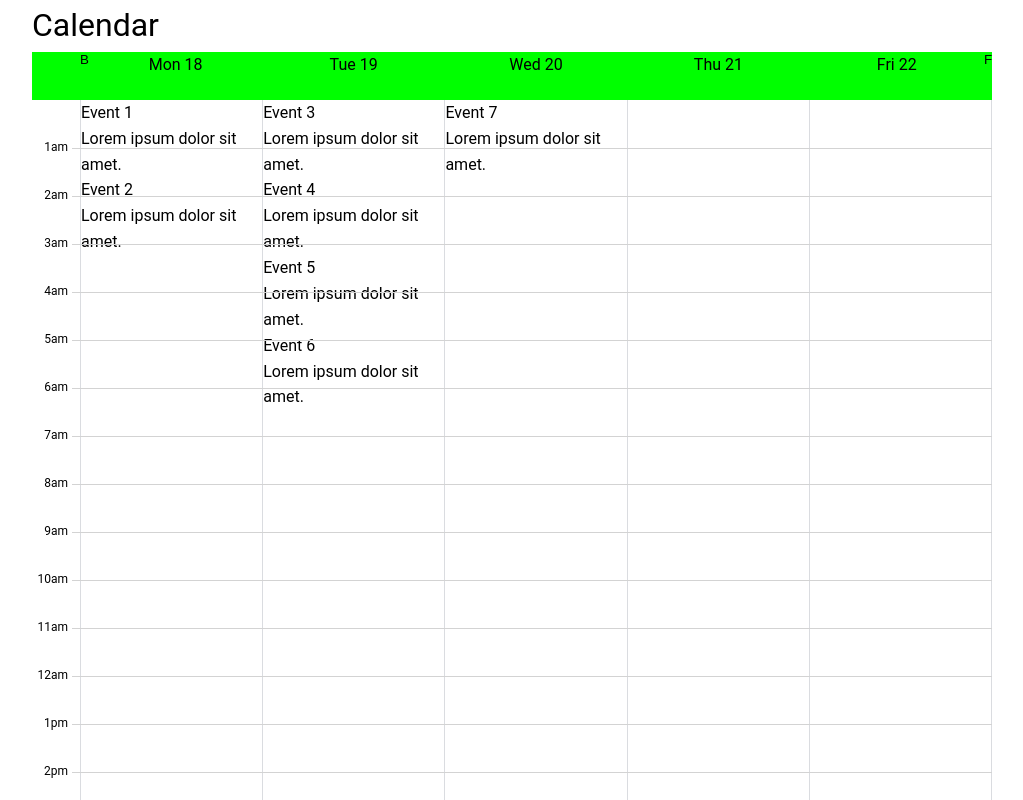
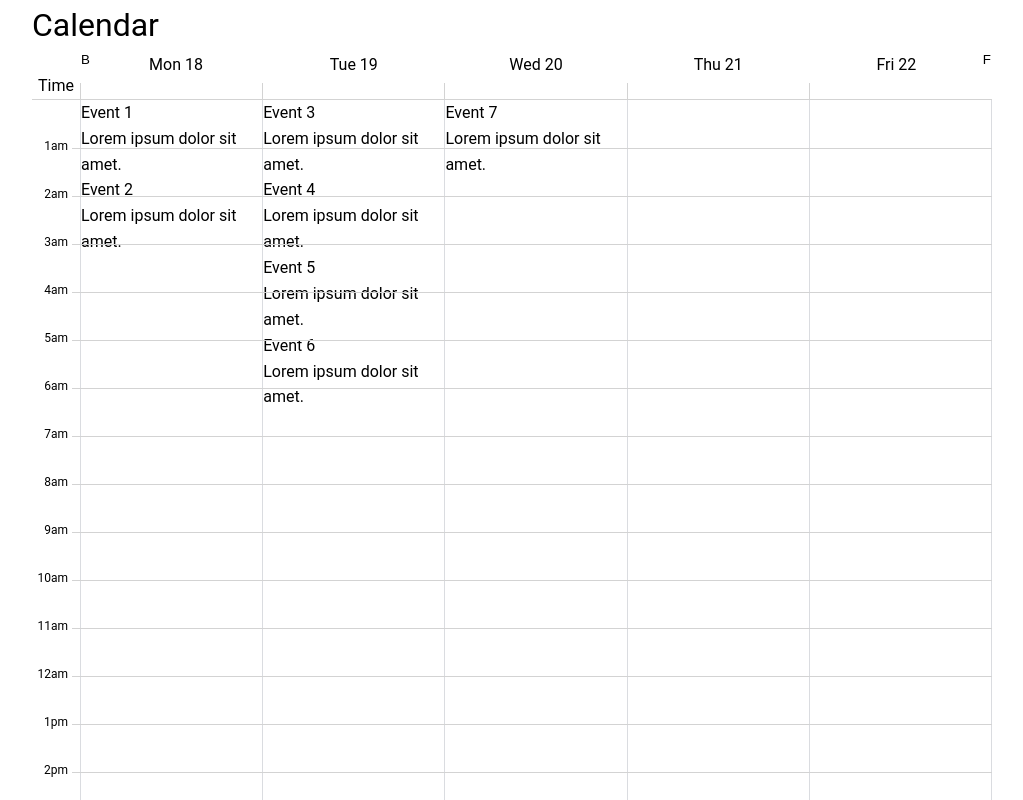
Before and after one commit to dreiv/ng-calendar, an Angular app: page / in a window 1280 px wide. Shown: the top 800 px of the page, without its empty margins (128-1151 px from the left). Built offline with nearby package versions, Linux system fonts and the light colour scheme.

Commit message:
added gutters to header

```diff
--- a/src/app/app.component.html
+++ b/src/app/app.component.html
@@ -2,4 +2,4 @@
 
 <app-calendar></app-calendar>
 
-<p>content after calendar</p>
+<h2>content after calendar</h2>
--- a/src/app/calendar/calendar-header/calendar-header.component.html
+++ b/src/app/calendar/calendar-header/calendar-header.component.html
@@ -1,3 +1,4 @@
+<div class="time-text">Time</div>
 <div class="day">
   <button class="prev">B</button>
   Mon 18
--- a/src/app/calendar/calendar-header/calendar-header.component.scss
+++ b/src/app/calendar/calendar-header/calendar-header.component.scss
@@ -1,4 +1,5 @@
 @import '../styles/calendar.defs';
+@import 'abstracts/mixins';
 
 :host {
   position: sticky;
@@ -7,13 +8,41 @@
 
   display: flex;
   height: 3rem;
-  padding-left: $hourSize;
+  border-bottom: 1px solid $line_col;
 
-  background-color: lime;
+  background-color: white;
+}
+
+.time-text {
+  display: flex;
+  align-items: flex-end;
+  justify-content: center;
+  width: $hourSize;
 }
 
 .day {
+  position: relative;
+
+  padding-left: 1px;
+
   text-align: center;
+
+  &:last-of-type {
+    padding-right: 1px;
+  }
+
+  &::before {
+    position: absolute;
+    bottom: 0;
+    left: 0;
+
+    width: 100%;
+    height: 1rem;
+
+    border-left: $line_col 1px solid;
+
+    content: '';
+  }
 }
 
 .prev {
--- a/src/app/calendar/calendar-time/calendar-time.component.scss
+++ b/src/app/calendar/calendar-time/calendar-time.component.scss
@@ -16,7 +16,7 @@
 
   > span {
     position: relative;
-    top: -10px;
+    top: -10.5px;
 
     float: right;
     padding-right: 0.75rem;
@@ -29,7 +29,7 @@
     right: 0;
     left: $hourSize - 0.5rem;
 
-    border-top: 1px solid #d3d3d3;
+    border-top: 1px solid $line_col;
 
     content: '';
   }
--- a/src/app/calendar/styles/calendar.defs.scss
+++ b/src/app/calendar/styles/calendar.defs.scss
@@ -1 +1,2 @@
 $hourSize: 3rem;
+$line_col: #d3d3d3;
```
